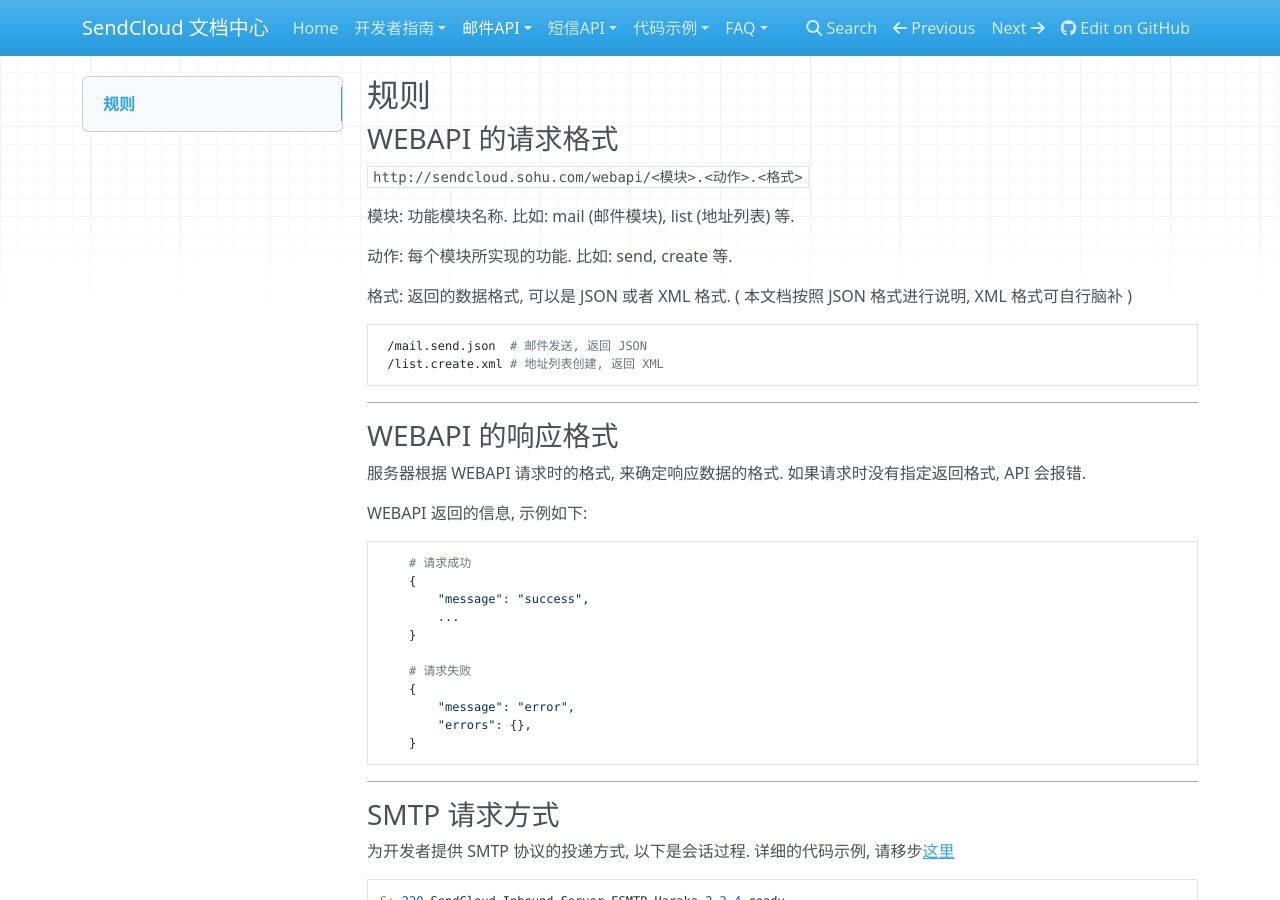
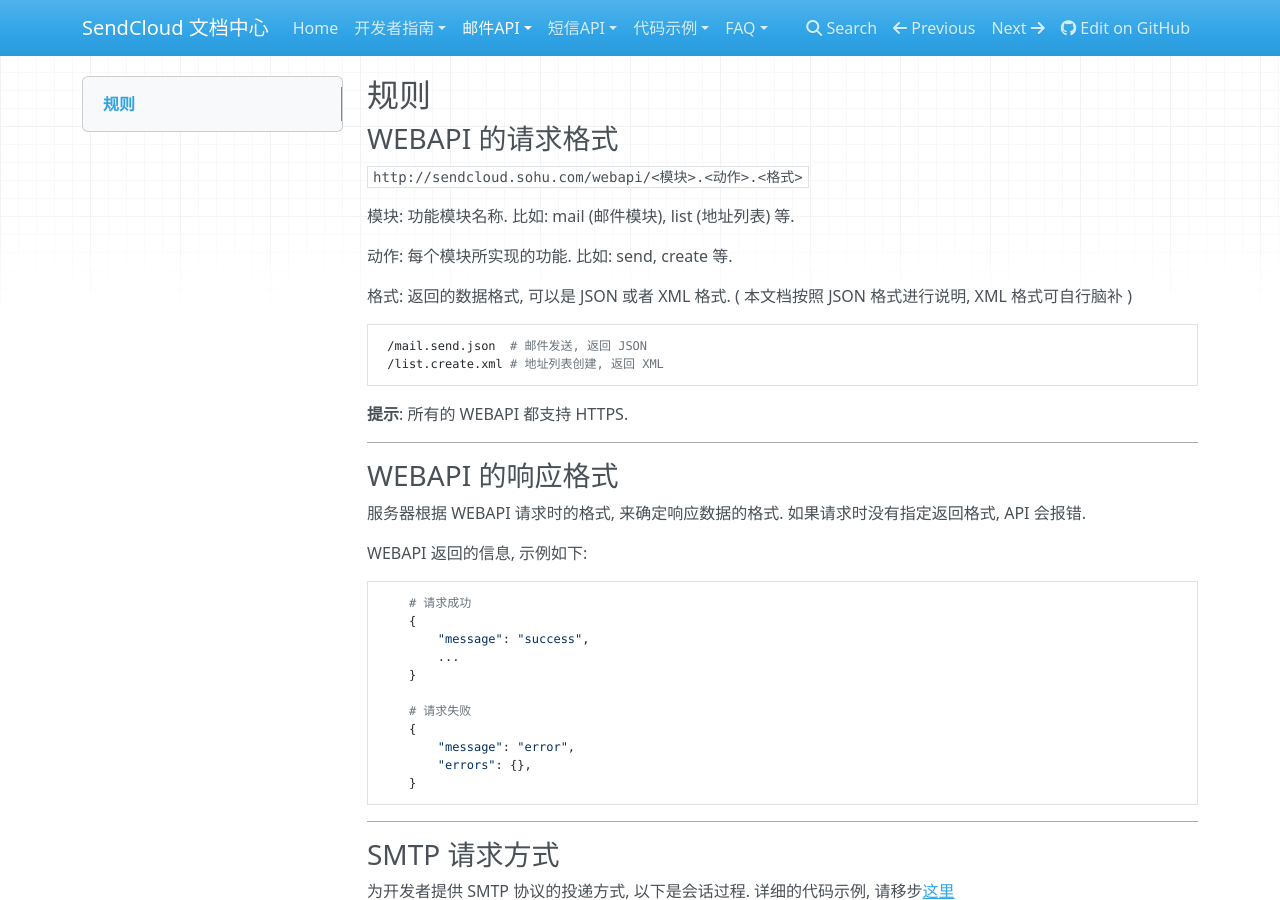
Before and after one commit to sendcloud2013/sendcloud_docs, an MkDocs documentation site: the page built from sources/email/index.md, in a window 1280 px wide and 900 px high. Built offline with MkDocs 1.6.1, drawn with Linux system fonts in a browser that asks for light colours; nearby versions of some CDN libraries; old or Windows-style settings are respelled for this version of MkDocs.

Commit message:
fix https

```diff
--- a/sources/email/index.md
+++ b/sources/email/index.md
@@ -14,6 +14,7 @@
      /mail.send.json  # 邮件发送, 返回 JSON
      /list.create.xml # 地址列表创建, 返回 XML
 
+**提示**: 所有的 WEBAPI 都支持 HTTPS.
 - - -
 
 ### WEBAPI 的响应格式
```
Also changed, not shown: sources/sms/index.md (+2 -0 lines).
